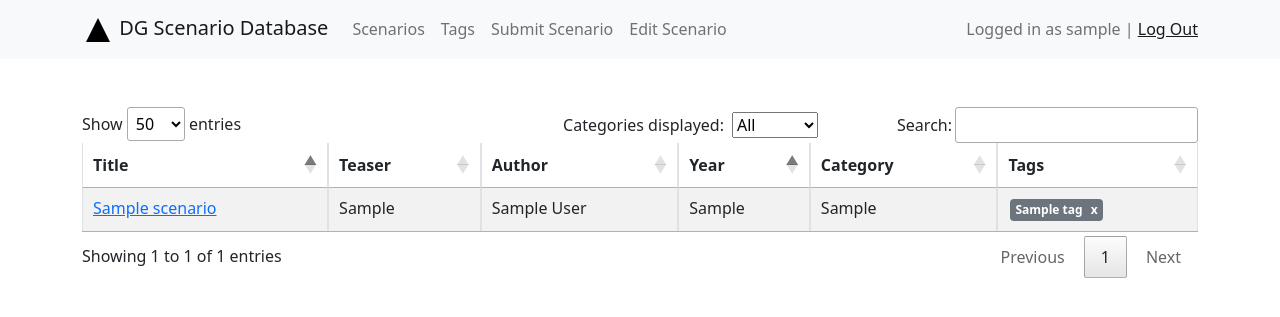
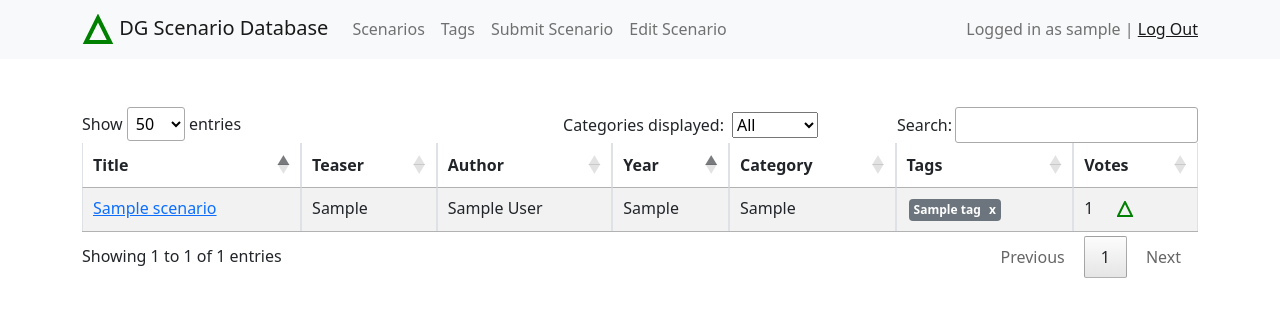
Before and after one commit to hendrik-p/dg_scenario_database, a Flask app: page / in a window 1280 px wide. Shown: the top 317 px of the page. Run offline with Flask 3, Linux system fonts and the light colour scheme; a user stored in the database is signed in; tables that the repository leaves empty hold one stand-in row (values such as "Sample post"); some libraries are stand-ins or nearby versions.

Commit message:
Added upvote functionality.

```diff
--- a/dg_scenario_database/static/css/style.css
+++ b/dg_scenario_database/static/css/style.css
@@ -69,3 +69,19 @@
   align-items: center;
   margin-right: 8px;
 }
+
+.header_delta {
+  fill: transparent;
+  stroke: green;
+  stroke-width: 4;
+}
+
+.upvote_delta {
+  fill: transparent;
+  stroke: grey;
+  stroke-width: 2;
+}
+
+.upvoted {
+  stroke: green;
+}
--- a/dg_scenario_database/static/js/scenario_table.js
+++ b/dg_scenario_database/static/js/scenario_table.js
@@ -43,6 +43,7 @@ $(document).ready(function () {
       {data: "year"},
       {data: "type"},
       {data: "tags"},
+      {data: "votes"},
     ]
   });
 
@@ -145,6 +146,58 @@ $(document).ready(function () {
             });
           }
         });
+
+        // add click event for upvoting
+        $('#scenario_table').on('click', '.upvote_delta', function () {
+          row = table.row($(this).parents('tr'));
+          scenario_id = row.data()['id'];
+          const count = $(this).parents('.upvote_field').children('.upvote_count');
+          if (!$(this).hasClass('upvoted')) {
+            // add vote
+            $(this).addClass('upvoted');
+            count.html(parseInt(count.html()) + 1);
+            $.ajax({
+              url: '/vote',
+              method: 'POST',
+              contentType: 'application/json',
+              data: JSON.stringify({
+                scenario_id: scenario_id,
+                vote: 'add'
+              }),
+              success: function (response) {
+                if (!response.success) {
+                  console.error('Upvote unsuccesfull');
+                } else {
+                }
+              },
+              error: function (jqXHR, textStatus, errorThrown) {
+                console.error('AJAX error:', textStatus, errorThrown);
+              }
+            });
+          } else {
+            // remove vote
+            $(this).removeClass('upvoted');
+            count.html(parseInt(count.html()) - 1);
+            $.ajax({
+              url: '/vote',
+              method: 'POST',
+              contentType: 'application/json',
+              data: JSON.stringify({
+                scenario_id: scenario_id,
+                vote: 'remove'
+              }),
+              success: function (response) {
+                if (!response.success) {
+                  console.error('Removal unsuccesfull');
+                } else {
+                }
+              },
+              error: function (jqXHR, textStatus, errorThrown) {
+                console.error('AJAX error:', textStatus, errorThrown);
+              }
+            });
+          }
+        });
       }
     }
   });
--- a/dg_scenario_database/templates/index.html
+++ b/dg_scenario_database/templates/index.html
@@ -21,6 +21,7 @@
             <th>Year</th>
             <th>Category</th>
             <th>Tags</th>
+            <th>Votes</th>
           </tr>
         </thead>
         <tbody>
@@ -42,6 +43,18 @@
               </div>
               {% endfor %}
             </td>
+            <td>
+              <div class="row upvote_field">
+                <div class="col-auto upvote_count">
+                  {{ scenario.upvotes.all() | length }}
+                </div>
+                <div class="col text-right">
+                  <svg height="16" width="16">
+                    <polygon points="8,1 1,15 15,15" class="upvote_delta {% if scenario.id in upvotes %}upvoted{% endif %}"/>
+                  </svg>
+                </div>
+              </div>
+            </td>
           </tr>
           {% endfor %}
         </tbody>
--- a/dg_scenario_database/views.py
+++ b/dg_scenario_database/views.py
@@ -2,7 +2,7 @@ from flask import json, render_template, request, jsonify, redirect, url_for, fl
 from flask_login import login_user, current_user, logout_user, login_required
 
 from dg_scenario_database import app, db, login_manager
-from dg_scenario_database.models import Scenario, Tag, User
+from dg_scenario_database.models import Scenario, Tag, Upvote, User
 from dg_scenario_database.forms import LoginForm, RegistrationForm, ScenarioSubmissionForm, EditScenarioForm
 
 @login_manager.user_loader
@@ -14,7 +14,12 @@ def load_user(user_id):
 @app.route('/', methods=['GET'])
 def index():
     scenarios = Scenario.query.all()
-    return render_template('index.html', scenarios=scenarios)
+    if current_user.is_authenticated:
+        upvotes = Upvote.query.filter_by(user_id=current_user.id).all()
+        upvote_ids = [upvote.scenario_id for upvote in upvotes]
+    else:
+        upvote_ids = []
+    return render_template('index.html', scenarios=scenarios, upvotes=upvote_ids)
 
 @app.route('/scenarios', methods=['GET'])
 def scenarios():
@@ -231,3 +236,27 @@ def delete_scenario():
     db.session.commit()
     app.logger.info(f'Scenario {scenario_id} deleted by user {current_user.username}')
     return jsonify({'success': True})
+
+@app.route('/vote', methods=['POST'])
+@login_required
+def vote():
+    data = request.get_json()
+    scenario_id = data['scenario_id']
+    scenario = Scenario.query.filter_by(id=scenario_id).first()
+    if data['vote'] == 'add':
+        existing = Upvote.query.filter_by(user_id=current_user.id).all()
+        for vote in existing:
+            if vote.scenario_id == scenario_id:
+                return jsonify({'success': False})
+        upvote = Upvote(user_id=current_user.id, scenario_id=scenario.id)
+        db.session.add(upvote)
+        db.session.commit()
+        app.logger.info(f'User {current_user.username} voted for scenario {scenario_id}')
+    elif data['vote'] == 'remove':
+        upvote = Upvote.query.filter_by(user_id=current_user.id, scenario_id=scenario_id)
+        if not upvote:
+            return jsonify({'success': False})
+        upvote.delete()
+        db.session.commit()
+        app.logger.info(f'User {current_user.username} removed vote for scenario {scenario_id}')
+    return jsonify({'success': True})
```
Also changed, not shown: dg_scenario_database/models.py (+15 -0 lines).
